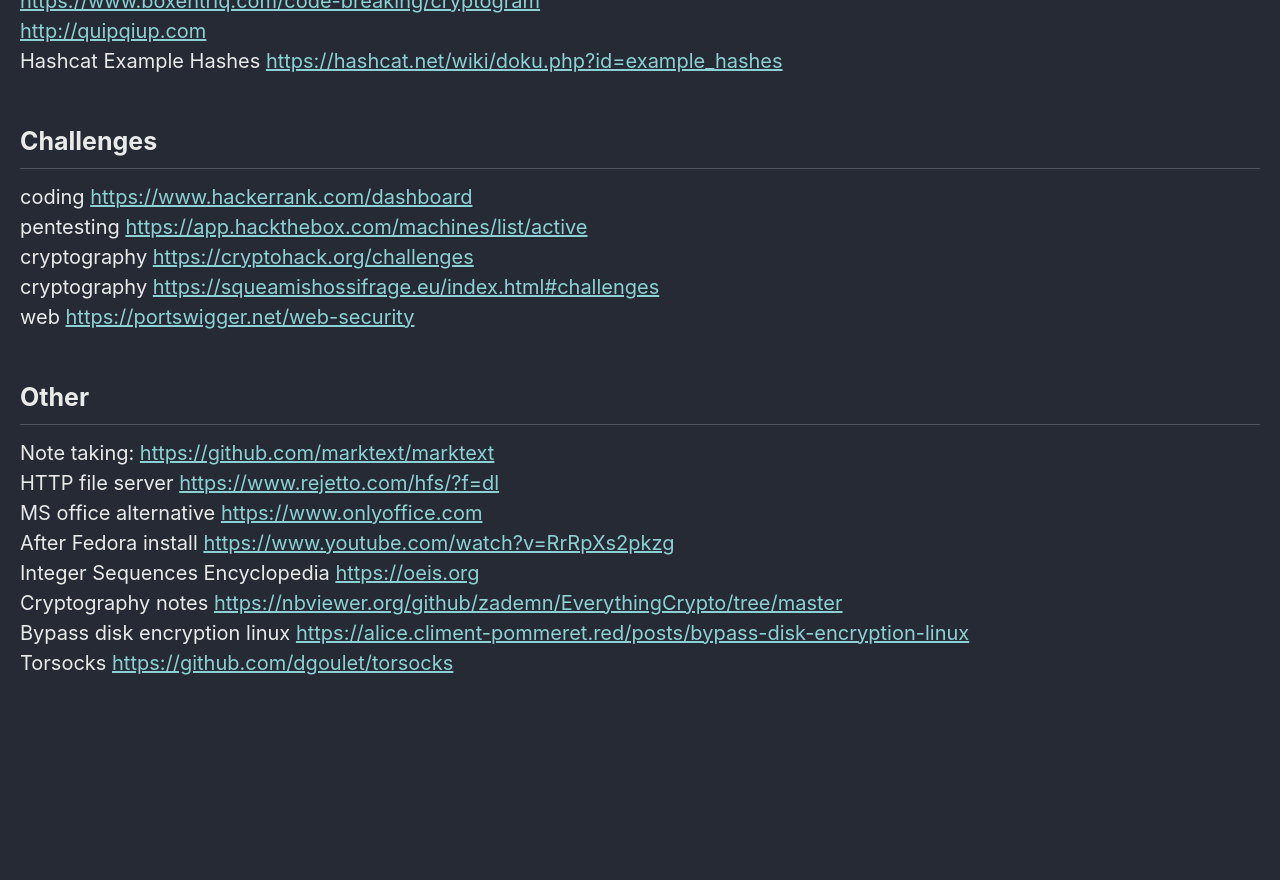
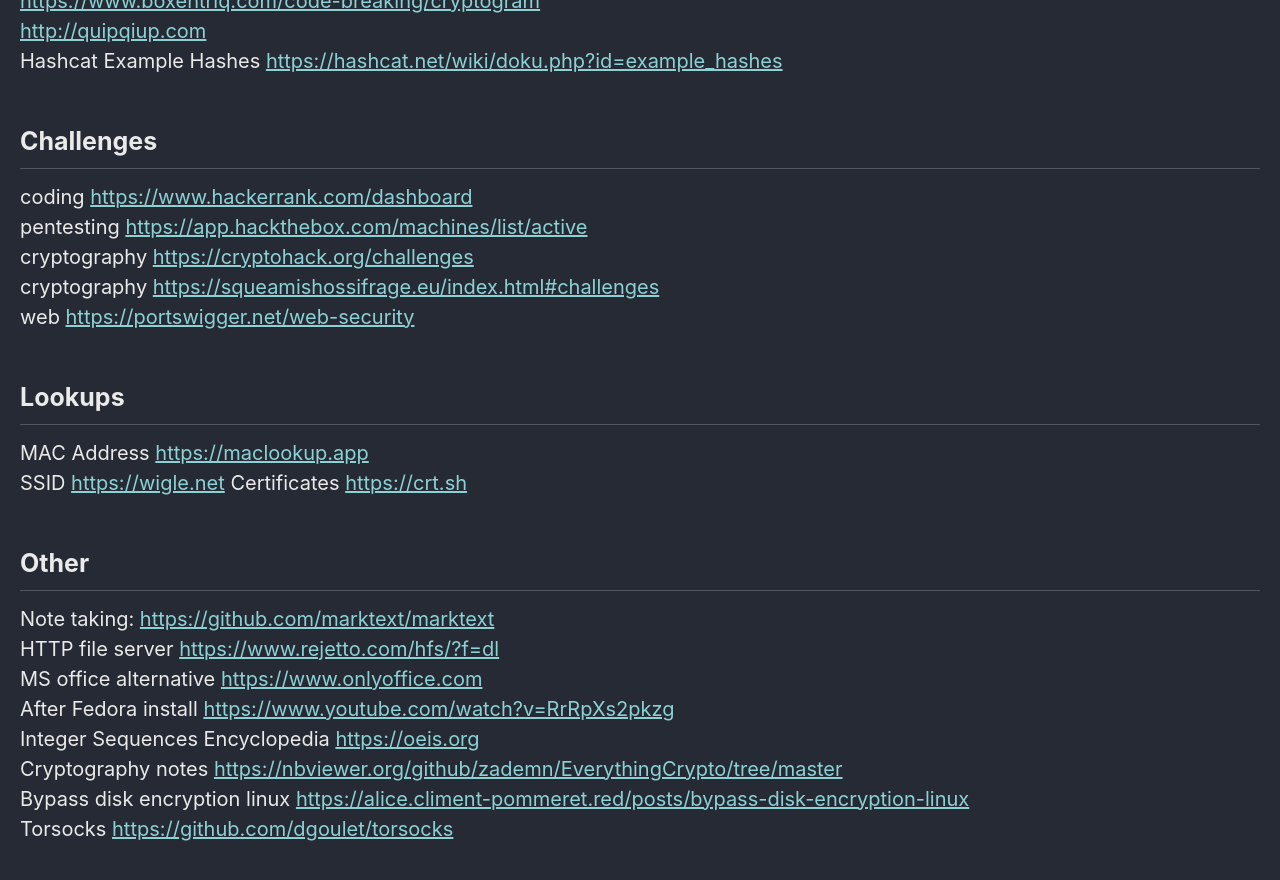
Before and after one commit to Connor-McCartney/Connor-McCartney.github.io, a Jekyll site: the page built from _pages/misc/resources.md, in a window 1280 px wide and 900 px high, scrolled down 870 px. Shown: the top 880 px of the window. Built offline with Jekyll 4.4.1, drawn with Linux system fonts in a browser that asks for light colours; cached includes are drawn as plain includes; before the commit the page ends 1604 px from its top, so only the background shows below that.

Commit message:
Update resources.md

```diff
--- a/_pages/misc/resources.md
+++ b/_pages/misc/resources.md
@@ -36,6 +36,12 @@ cryptography <https://cryptohack.org/challenges> <br>
 cryptography <https://squeamishossifrage.eu/index.html#challenges> <br>
 web <https://portswigger.net/web-security> <br>
 
+## Lookups
+
+MAC Address <https://maclookup.app> <br>
+SSID <https://wigle.net>
+Certificates <https://crt.sh>
+
 ## Other
 
 Note taking: <https://github.com/marktext/marktext> <br>
```
